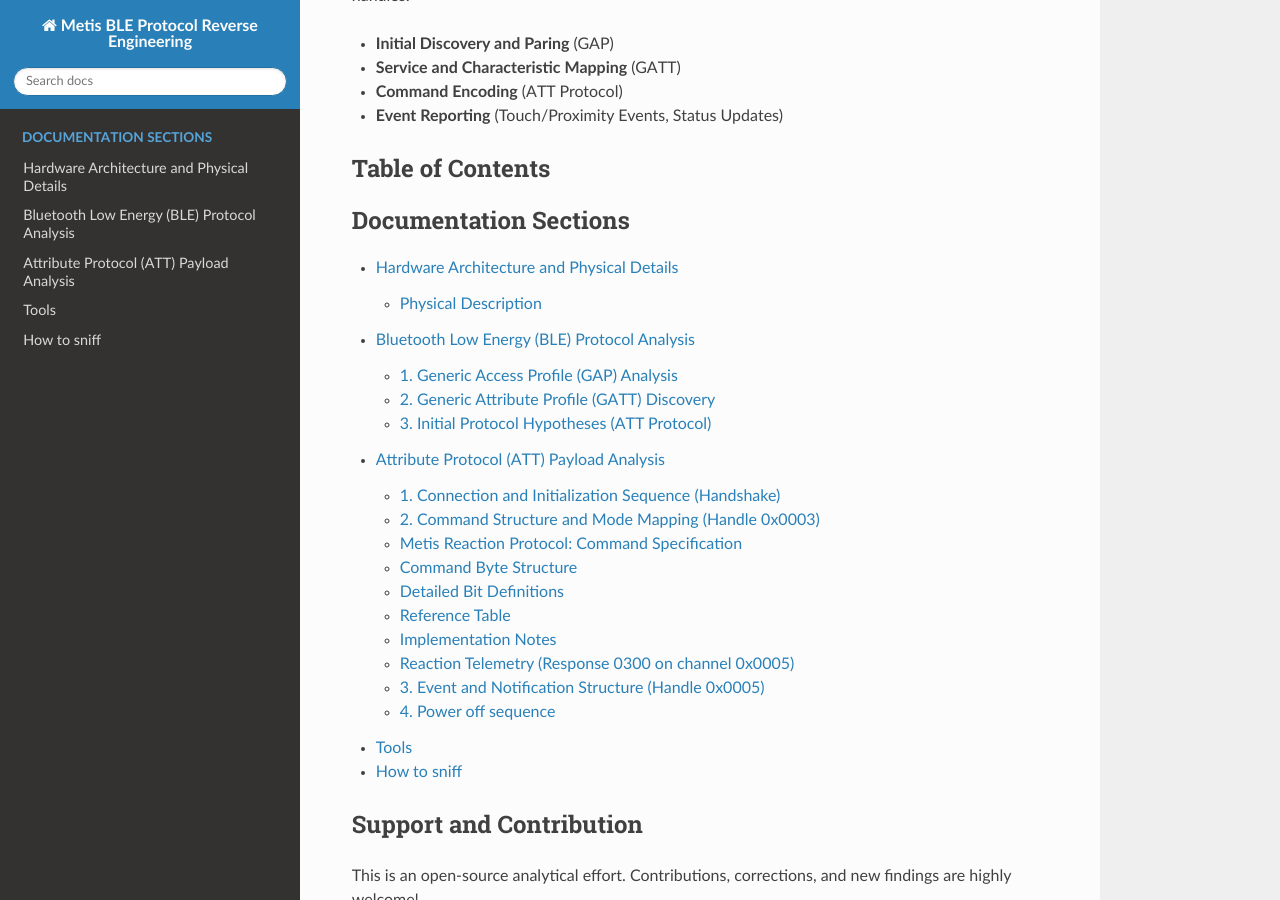
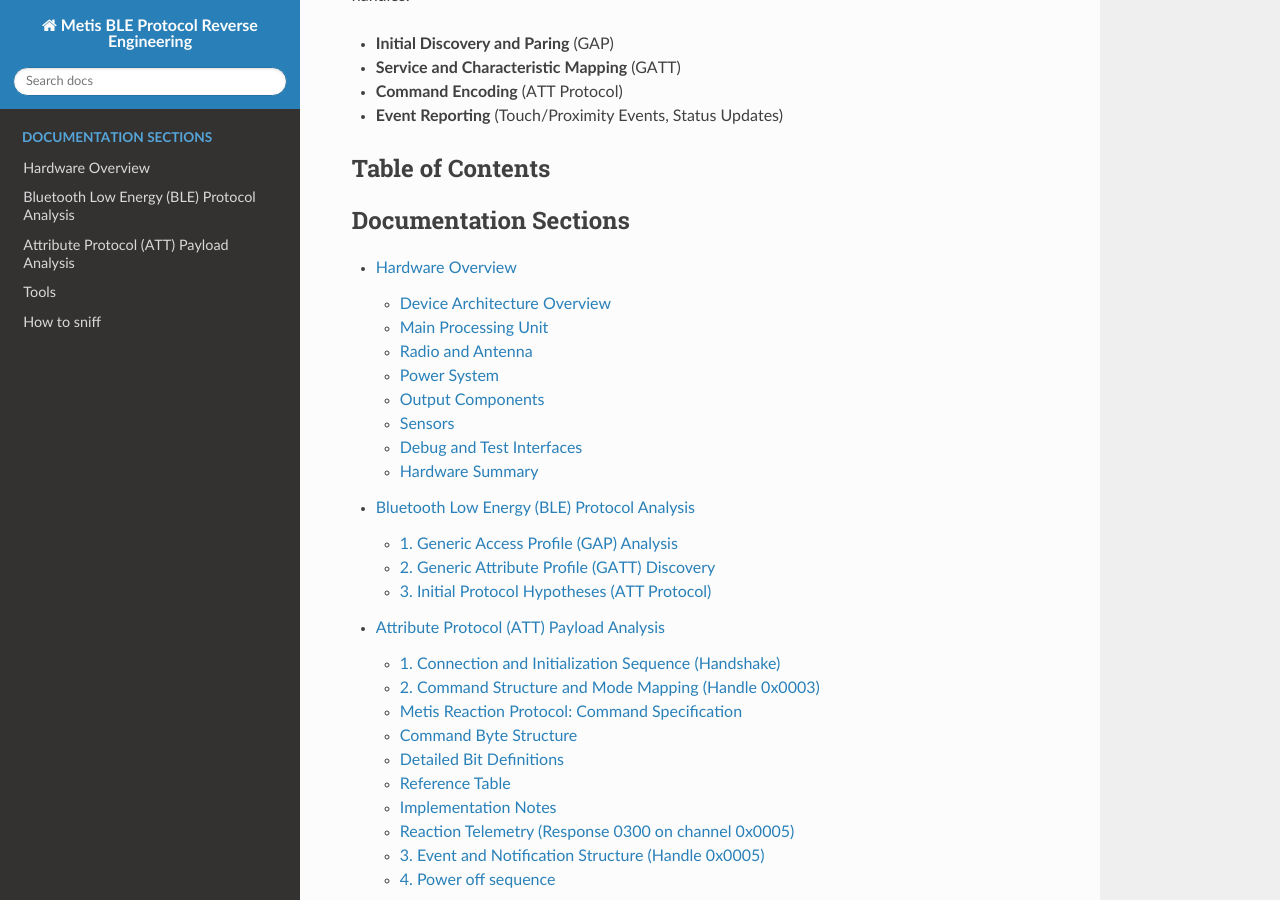
Before and after one commit to cromagn/metis-reaction-protocol, a Sphinx documentation site: the page built from docs/index.rst, in a window 1280 px wide and 900 px high, scrolled down 1354 px. Built offline with Sphinx 7.4.7 and the Read the Docs theme 3.1.0, drawn with Linux system fonts in a browser that asks for light colours; pages that are not in the unit, such as notebooks, are missing from menus; some of the changed lines change nothing that is shown.

Commit message:
Addimage

```diff
--- a/docs/hardware.rst
+++ b/docs/hardware.rst
@@ -1,26 +1,185 @@
-.. _hardware:
+.. _hardware-overview:
 
-Hardware Architecture and Physical Details
-==========================================
+Hardware Overview
+=================
 
-This chapter provides a contextual overview of the physical components and high-level architecture of the METIS Reaction Lights system. Understanding the device's hardware constraints and operational principles is crucial for interpreting the subsequent analysis of the BLE (Bluetooth Low Energy) protocol.
+This section describes the hardware architecture of the METIS Reaction Light
+device, based on physical disassembly, PCB inspection, and cross-referencing
+with the identified microcontroller datasheet.
 
-Physical Description
+The goal of this chapter is to document **what is physically present on the
+device**, distinguishing between *confirmed components* and *reverse-engineered
+assumptions*.
+
+.. image:: _static/Disassembly_1.jpg
+   :alt: Metis HW Front
+   :align: center
+   :width: 80%
+
+.. image:: _static/Disassembly_2.jpg
+   :alt: Metis Hardware Back
+   :align: center
+   :width: 80%
+---
+
+Device Architecture Overview
+-----------------------------
+
+The METIS device is a compact, battery-powered BLE system designed for fast
+reaction training. Its architecture follows a classic **single-MCU BLE design**
+with integrated sensing, visual feedback, and haptic/audio outputs.
+
+High-level components:
+
+- BLE System-on-Chip (SoC)
+- Li-Po battery with onboard charging
+- RGB LED emitters
+- Proximity / touch sensor
+- Vibration motor and buzzer
+- PCB integrated antenna
+
+---
+
+Main Processing Unit
 --------------------
 
-The METIS Reaction Lights are robust, modular training pods designed for dynamic environments. Each unit functions as an independent node within a coordinated network.
+The central component of the device is a **32-bit ARM Cortex-M0 based SoC** with
+integrated Bluetooth Low Energy radio.
 
-Key physical features relevant to the protocol analysis include:
+Based on datasheet matching and observed hardware capabilities, the processor
+features the following characteristics:
 
-* **Modular Design:** Devices are designed to be freely placed and require dynamic network management.
-* **Sensor Integration:** The core functionality relies on rapid and accurate detection via an integrated proximity/touch sensor.
-* **Visual Feedback:** High-intensity RGB LEDs serve as the primary output, controlled directly via the BLE protocol.
++----------------------+------------------------------------------------+
+| Feature              | Specification                                  |
++======================+================================================+
+| CPU Core             | 32-bit ARM® Cortex™-M0                         |
++----------------------+------------------------------------------------+
+| Flash Memory         | 512 KB (firmware storage)                      |
++----------------------+------------------------------------------------+
+| SRAM                 | 138 KB (runtime, BLE stack, buffers)           |
++----------------------+------------------------------------------------+
+| Radio                | 2.4 GHz BLE 5.0 compliant                      |
+|                      | (1M, 2M, 500K, 125K PHY)                       |
++----------------------+------------------------------------------------+
+| Operating Voltage    | 1.8 V – 3.6 V                                  |
++----------------------+------------------------------------------------+
 
+This configuration is consistent with:
 
-.. toctree::
-   :maxdepth: 1
-   :caption: Hardware Content
+- BLE 5.0 features observed at protocol level
+- large ATT MTU support
+- frequent notification traffic
+- low-power battery operation
 
-   hardware_components
-   network_flip_principle
-   operational_status
+The SoC integrates the BLE controller, host stack support, and application
+firmware on a single chip.
+
+---
+
+Radio and Antenna
+-----------------
+
+The PCB includes a **printed inverted-F antenna** etched directly on the board,
+connected to the RF output of the SoC via a short matching network.
+
+Observed characteristics:
+
+- No external RF module
+- No shielded can (cost-optimized design)
+- Short RF trace path
+- Optimized for short-range indoor usage
+
+This matches the operational profile of reaction-training devices.
+
+---
+
+Power System
+------------
+
+The device is powered by a **single-cell Li-Po battery**, directly soldered to
+the PCB.
+
+Observed features:
+
+- Nominal battery voltage: ~3.7 V
+- Integrated charging circuit
+- Likely USB-based charging via test pads or pogo contacts
+- Onboard voltage regulation for MCU and peripherals
+
+The MCU operating range (1.8–3.6 V) allows efficient direct battery operation
+without complex power stages.
+
+---
+
+Output Components
+-----------------
+
+### LEDs
+
+The front PCB hosts multiple high-intensity LEDs arranged radially.
+
+- Likely RGB LEDs (single package or discrete channels)
+- Individually controlled via MCU GPIO or PWM
+- Used for color and flash patterns identified in the BLE protocol
+
+### Vibration Motor
+
+A vibration motor is present and controlled by the MCU, consistent with:
+
+- “Small vibration” and “large vibration” modes
+- State bits identified in the ATT protocol analysis
+
+### Audio Output
+
+An onboard buzzer or piezo element provides sound feedback.
+
+- Sound can be enabled or muted via protocol commands
+- Used for touch or hit confirmation
+
+---
+
+Sensors
+-------
+
+The central area of the front PCB includes a **touch or proximity sensor**.
+
+Evidence suggests:
+
+- Capacitive or optical sensing
+- Direct MCU connection
+- High-frequency event reporting via BLE notifications
+
+The sensor output is encoded in notification payloads observed on
+ATT Handle ``0x0005``.
+
+---
+
+Debug and Test Interfaces
+-------------------------
+
+The PCB exposes multiple unpopulated pads and headers, likely used for:
+
+- Factory programming
+- Debug (SWD or UART)
+- Functional testing
+
+These interfaces are not accessible in the consumer enclosure but are useful
+reference points for reverse-engineering and firmware analysis.
+
+---
+
+Hardware Summary
+----------------
+
+The METIS Reaction Light uses a **modern, highly integrated BLE SoC** combined
+with minimal external components to achieve:
+
+- Low power consumption
+- Fast reaction times
+- Reliable BLE communication
+- Cost-efficient manufacturing
+
+This hardware design strongly influences the structure of the BLE protocol and
+the behavior observed during ATT traffic analysis.
+
+---
--- a/docs/index.rst
+++ b/docs/index.rst
@@ -15,7 +15,7 @@
 METIS Reaction Lights: BLE Protocol Analysis (WIP)
 ============================================
 .. image:: _static/Front_1.jpg
-   :alt: Metis Initialization Sequence Diagram
+   :alt: Metis Images
    :align: center
    :width: 80%
 Welcome to the documentation for the reverse-engineered METIS Reaction Lights BLE Protocol.
```
